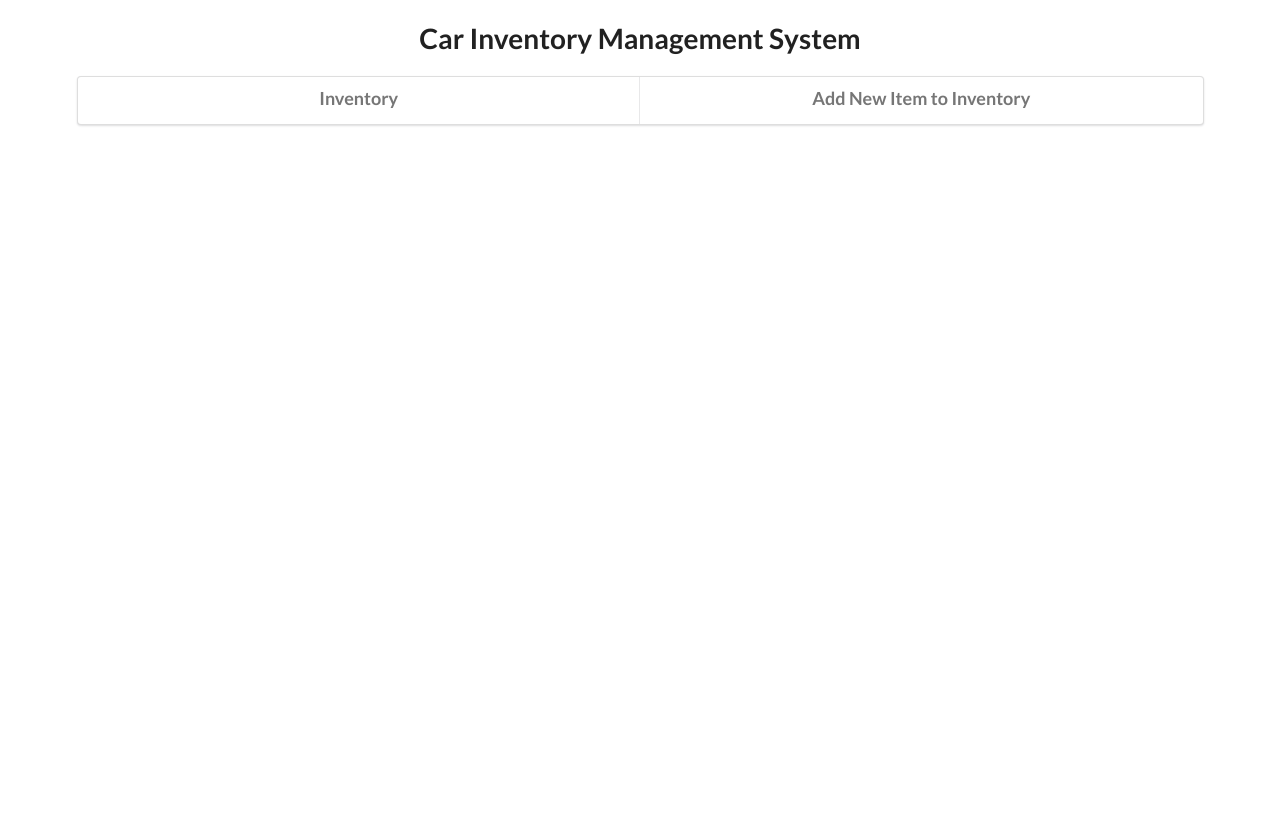
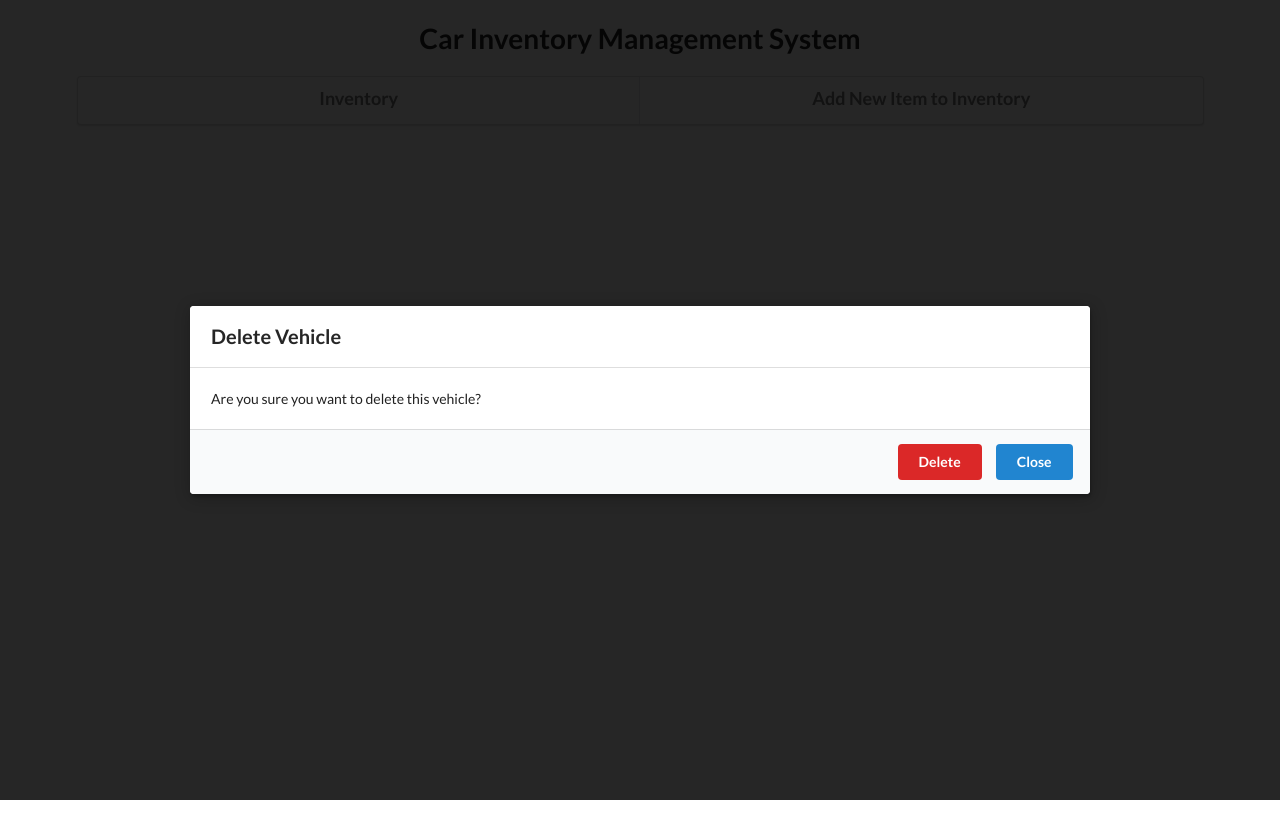
Before and after one commit to aishuharish/Car-inventory, a React app: page /item/delete/1 in a window 1280 px wide. Built offline with nearby package versions, Linux system fonts and the light colour scheme.

Commit message:
delete car is added

```diff
--- a/public/index.html
+++ b/public/index.html
@@ -36,6 +36,7 @@
     <noscript>You need to enable JavaScript to run this app.</noscript>
     <div id="root"></div>
     <div id="modal"></div>
+    <div id="modal-delete"></div>
     <!--
       This HTML file is a template.
       If you open it directly in the browser, you will see an empty page.
--- a/src/components/App.js
+++ b/src/components/App.js
@@ -6,6 +6,7 @@ import AddNew from "./AddNew/AddNew";
 import InventoryList from "./InventoryList";
 import Modal from "./Modal";
 import history from "./history";
+import ItemDelete from "./ItemDelete";
 
 import { data } from "../data";
 
@@ -15,6 +16,24 @@ const App = () => {
   useEffect(() => {
     setData(data);
   }, []);
+
+  // useEffect(() => {
+  //   const retailPrice = (car) =>{return(
+  //   parseInt(car.basePrice) +
+  //   parseInt(car.features.doors === 4 ? 2500.0 : 0.0) +
+  //   parseInt(
+  //     car.features.fuel === "Gas"
+  //       ? 0.0
+  //       : car.features.fuel === "Hybrid"
+  //       ? 10000.0
+  //       : 15000.0
+  //   ) +
+  //   parseInt(car.features.transmission === "Automatic" ? 1000.0 : 0.0) +
+  //   parseInt(car.features.interior === "Cloth" ? 0.0 : 1500.0))}
+
+  //     const cars = vehicleData.map((car) =>car.retailPrice retailPrice(car) );
+  //     setData(cars);
+  //   }, [vehicleData]);
 
   return (
     <div className="ui container">
@@ -34,6 +53,14 @@ const App = () => {
             path="/item/:id"
             render={(props) => <Modal cars={vehicleData} />}
           />
+          <Route
+            exact
+            path="/item/delete/:id"
+            render={(props) => (
+              <ItemDelete cars={vehicleData} setCars={setData} />
+            )}
+            // component={ItemDelete}
+          />
 
           <Route
             path="/new"
--- a/src/components/Item.js
+++ b/src/components/Item.js
@@ -49,8 +49,8 @@ const Item = ({ car }) => {
             <p>Sale Price: ${retailPrice(car)}</p>
           </div>
           <div className="column">
-            <p>Stock Id : {car.id}</p>
-            <p>Stock Number: {car.stockNumber}</p>
+            <p>Stock number : {car.id}</p>
+            <p>Number in stock: {car.stockNumber}</p>
           </div>
         </div>
       </div>
--- /dev/null
+++ b/src/components/ItemDelete.js
@@ -0,0 +1,40 @@
+import React from "react";
+import ModalDelete from "./ModalDelete";
+import history from "./history";
+import { Link, useRouteMatch } from "react-router-dom";
+
+const ItemDelete = (props) => {
+  const match = useRouteMatch("/item/delete/:id");
+  const id = match.params.id;
+
+  const handleDelete = () => {
+    const cars = props.cars.filter((car) => String(car.id) !== String(id));
+    props.setCars(cars);
+  };
+
+  const actions = (
+    <React.Fragment>
+      <Link to="/">
+        <button className="ui button negative" onClick={handleDelete}>
+          Delete
+        </button>
+      </Link>
+      <Link to="/" className="ui primary button">
+        Close
+      </Link>
+    </React.Fragment>
+  );
+
+  return (
+    <div>
+      <ModalDelete
+        title="Delete Vehicle"
+        content="Are you sure you want to delete this vehicle?"
+        actions={actions}
+        onDismiss={() => history.push("/")}
+      />
+    </div>
+  );
+};
+
+export default ItemDelete;
--- a/src/components/Modal.js
+++ b/src/components/Modal.js
@@ -44,8 +44,8 @@ const Modal = ({ cars }) => {
             <img src={url} alt="carImage" />
           </div>
           <div className="description">
-            <p>Stock Id : {car.id}</p>
-            <p>Stock Number: {car.stockNumber}</p>
+            <p>Stock number : {car.id}</p>
+            <p>Number in Stock: {car.stockNumber}</p>
             <div className="ui header">Features</div>
             <p>Doors : {car.features.doors}</p>
             <p>Fuel : {car.features.fuel}</p>
@@ -55,10 +55,13 @@ const Modal = ({ cars }) => {
           </div>
         </div>
         <div className="actions">
+          <Link to={`/item/delete/${car.id}`} className="ui button negative">
+            Delete
+          </Link>
           <Link
             to="/"
             className="ui primary button"
-            onClick={() => history.push("/")}
+            // onClick={() => history.push("/")}
           >
             Close
           </Link>
--- /dev/null
+++ b/src/components/ModalDelete.js
@@ -0,0 +1,24 @@
+import React from "react";
+import ReactDOM from "react-dom";
+// import { useRouteMatch } from "react-router-dom";
+
+const ModalDelete = (props) => {
+  // const match = useRouteMatch("/item/delete/:id");
+  // const id = match.params.id;
+
+  return ReactDOM.createPortal(
+    <div onClick={props.onDismiss} className="ui dimmer modals visible active">
+      <div
+        onClick={(e) => e.stopPropagation()}
+        className="ui standard modal visible active"
+      >
+        <div className="header">{props.title}</div>
+        <div className="content">{props.content}</div>
+        <div className="actions">{props.actions}</div>
+      </div>
+    </div>,
+    document.querySelector("#modal-delete")
+  );
+};
+
+export default ModalDelete;
```
